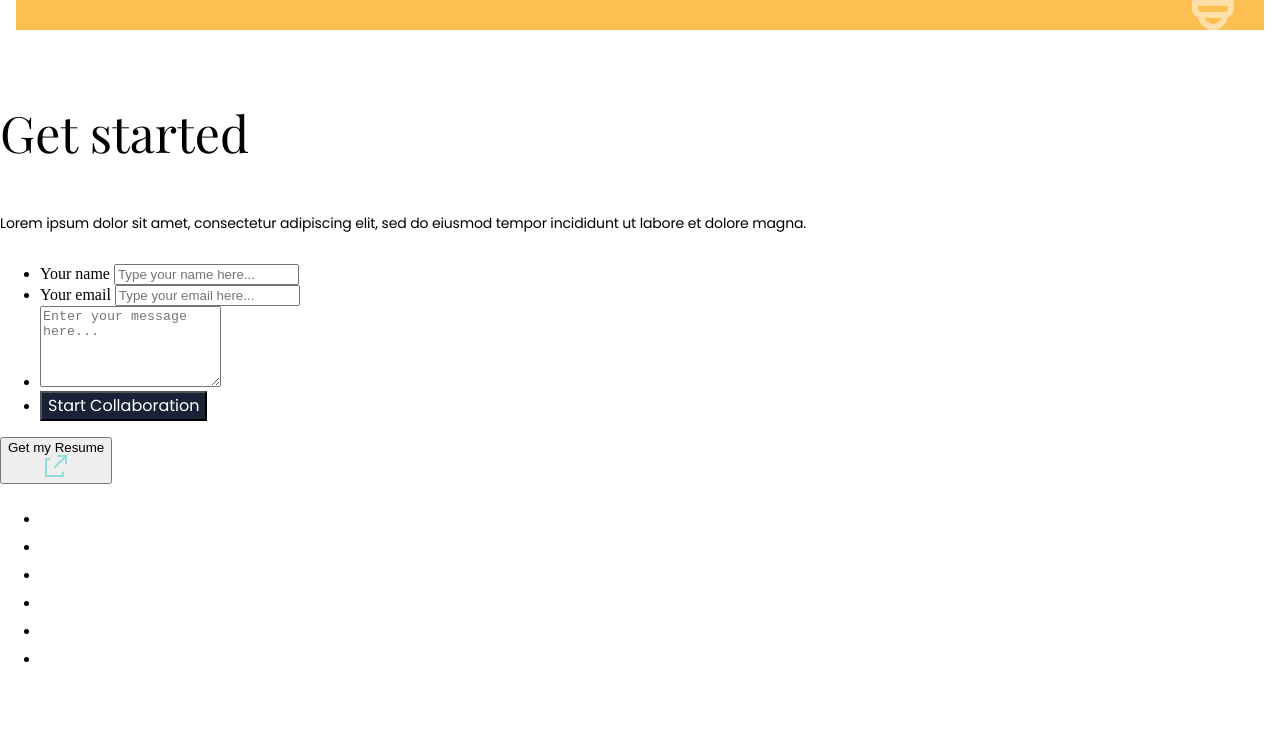
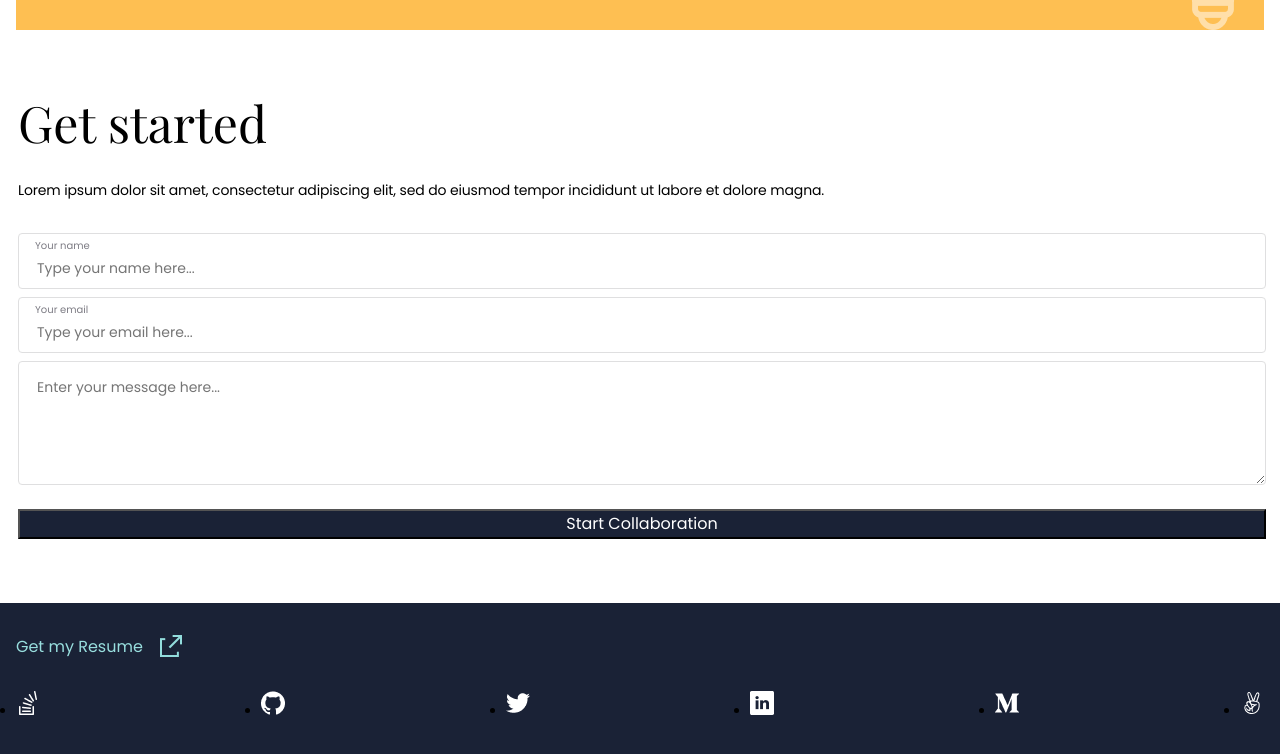
Before and after one commit to Abdelaziz-Mahdi/Portfolio-o, a plain HTML site: page index.html in a window 1280 px wide. Shown: the part 7227-7981 px from the top of the page. Before the commit the page ends 7911 px from the top, so only its background shows below. Drawn offline with nearby package versions, Linux system fonts and the light colour scheme.

Commit message:
add-contactMe-section

```diff
--- a/styles.css
+++ b/styles.css
@@ -424,3 +424,139 @@ h3 {
   margin-bottom: 53px;
   margin-right: 151px;
 }
+
+
+#formSection {
+  margin: 32px 14px 64px 18px;
+}
+
+#formSection form {
+  margin-bottom: 0;
+}
+
+#formSection h2 {
+  margin: 0 39px 32px 0;
+}
+
+#formSection p {
+  margin: 0 0 32px 0;
+}
+
+#formSection ul {
+  list-style: none;
+  padding: 0;
+  margin: 0;
+}
+
+.inputDiv {
+  display: flex;
+  flex-direction: row;
+  border-radius: 4px;
+  border: 1px solid #dfdfe0;
+  font-size: 16px;
+  position: relative;
+  margin-bottom: 8px;
+}
+
+.inputDiv:hover {
+  border: 1px solid #1a2236;
+}
+
+input {
+  border-style: none;
+  border: none;
+  text-indent: 16px;
+  font-family: "Poppins", sans-serif;
+  font-style: normal;
+  font-weight: 400;
+  font-size: 14px;
+  line-height: 21px;
+  margin: 23px 0 8px 0;
+  width: 100%;
+}
+
+input:focus {
+  outline: 0;
+}
+
+label {
+  text-align: start;
+  position: absolute;
+  text-indent: 16px;
+  margin: 4px 217px 0 0;
+  font-family: "Poppins", sans-serif;
+  font-style: normal;
+  font-weight: 400;
+  font-size: 10px;
+  line-height: 15px;
+  color: #7d7c84;
+}
+
+#message {
+  border-radius: 4px;
+  border: 1px solid #dfdfe0;
+  position: relative;
+  width: -webkit-fill-available;
+  margin-bottom: 20px;
+  text-indent: 16px;
+  padding-top: 15px;
+  font-family: "Poppins", sans-serif;
+  font-style: normal;
+  font-weight: 400;
+  font-size: 14px;
+  line-height: 21px;
+}
+
+#message:focus {
+  outline: 0;
+}
+
+#message:hover {
+  border: 1px solid #1a2236;
+}
+
+#formSection .btn {
+  width: 100%;
+}
+
+#contactFooter {
+  padding-top: 32px;
+  padding-bottom: 40px;
+  padding-left: 16px;
+  padding-right: 16px;
+  background-color: #1a2236;
+}
+
+#links {
+  display: flex;
+  flex-direction: row;
+  justify-content: space-between;
+  padding: 0;
+}
+
+.myResume {
+  background-color: #1a2236;
+  color: #98dede;
+  font-family: "Poppins", sans-serif;
+  font-style: normal;
+  text-align: center;
+  font-weight: 500;
+  font-size: 16px;
+  line-height: 24px;
+  display: flex;
+  flex-direction: row;
+  justify-content: center;
+  border: none;
+  margin-bottom: 32px;
+  margin-right: 124px;
+  padding: 0;
+}
+
+.btnTextResume {
+  margin: 0;
+}
+
+.btnDownload {
+  display: flex;
+  margin-left: 17px;
+}
```
